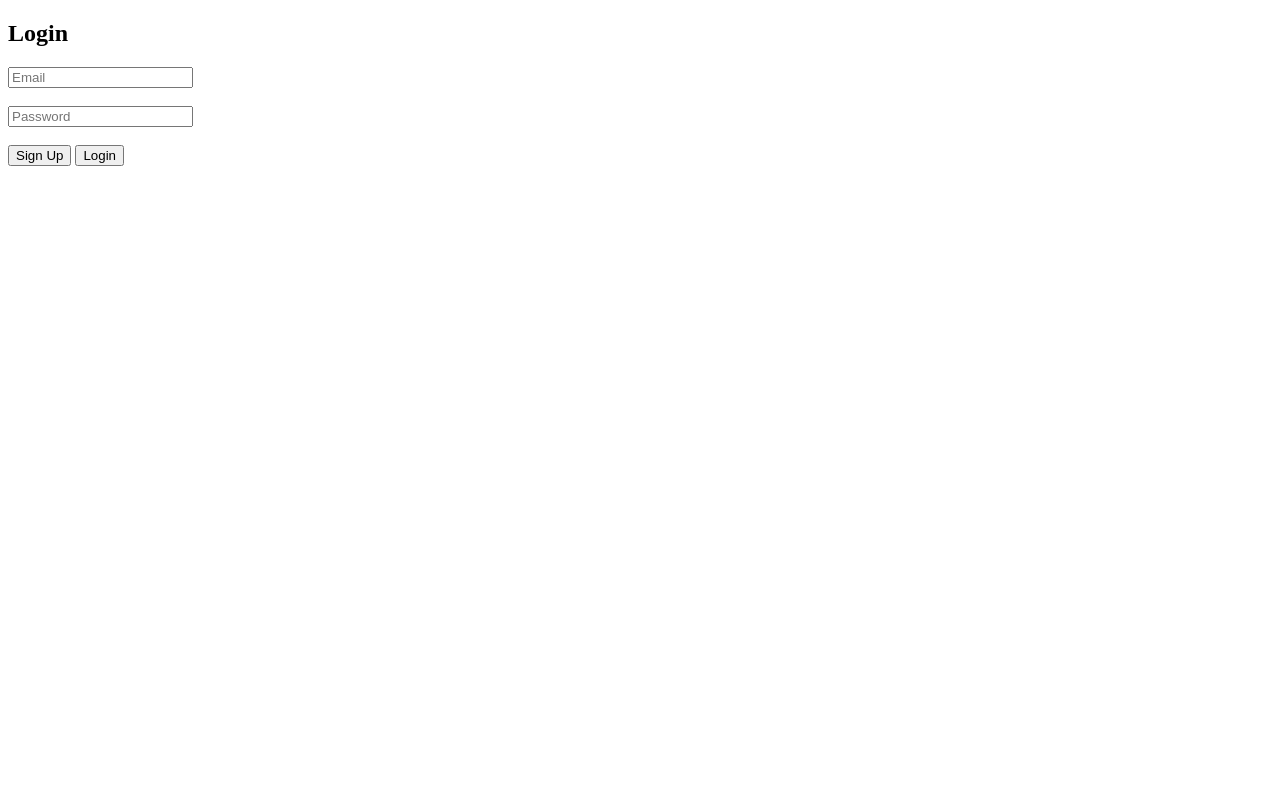
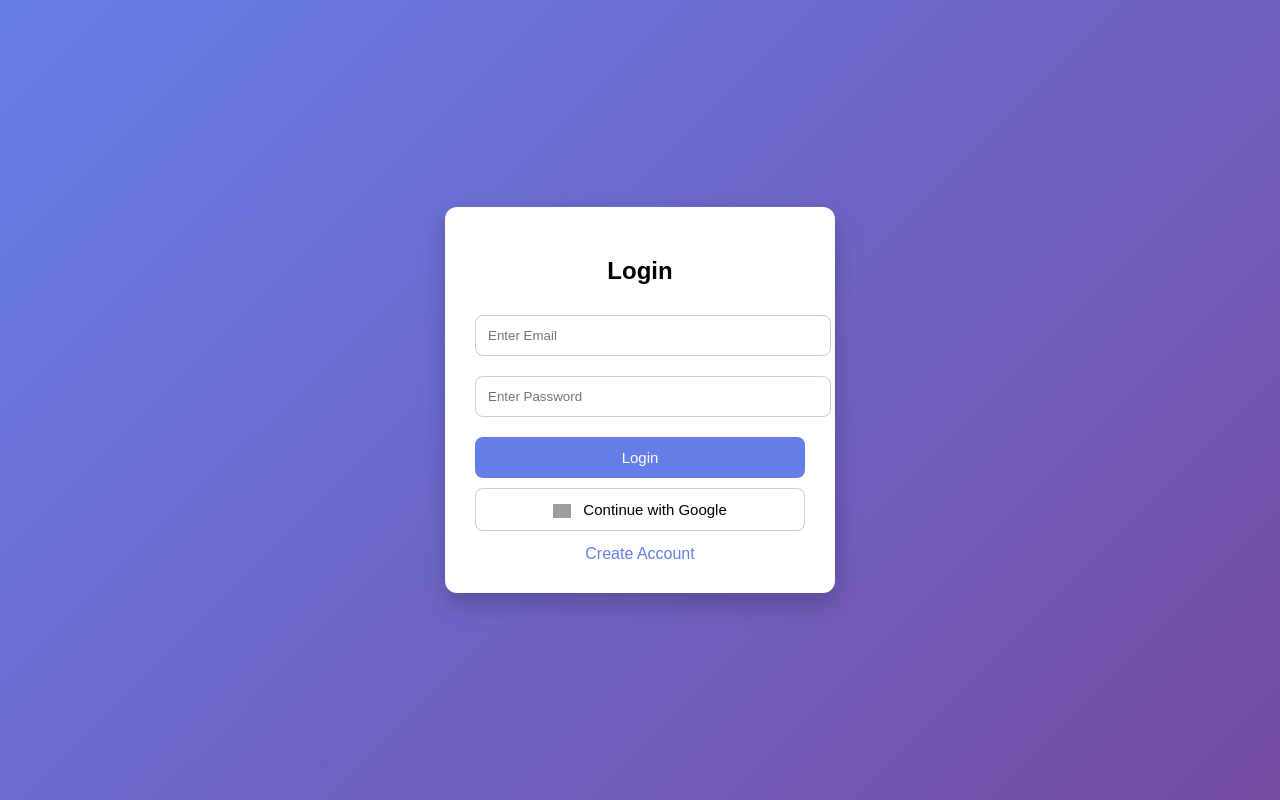
Before and after one commit to dhannjayuphade/dhannjayuphade.github.io, a website: page login.html in a window 1280 px wide. Drawn offline with Linux system fonts and the light colour scheme; grey boxes are pictures that could not be loaded.

Commit message:
Enhance login page with styling and functionality

```diff
--- a/login.html
+++ b/login.html
@@ -1,49 +1,149 @@
 <!DOCTYPE html>
 <html>
 <head>
-<title>Login</title>
+  <title>Login</title>
+  <style>
+    body {
+      margin: 0;
+      font-family: Arial;
+      background: linear-gradient(135deg,#667eea,#764ba2);
+      height: 100vh;
+      display: flex;
+      justify-content: center;
+      align-items: center;
+    }
+
+    .card {
+      background: white;
+      padding: 30px;
+      border-radius: 12px;
+      width: 330px;
+      text-align: center;
+      box-shadow: 0 10px 25px rgba(0,0,0,0.2);
+    }
+
+    h2 {
+      margin-bottom: 20px;
+    }
+
+    input {
+      width: 100%;
+      padding: 12px;
+      margin: 10px 0;
+      border-radius: 8px;
+      border: 1px solid #ccc;
+    }
+
+    button {
+      width: 100%;
+      padding: 12px;
+      margin-top: 10px;
+      border: none;
+      border-radius: 8px;
+      cursor: pointer;
+      font-size: 15px;
+    }
+
+    .login-btn {
+      background: #667eea;
+      color: white;
+    }
+
+    .google-btn {
+      background: white;
+      border: 1px solid #ccc;
+    }
+
+    .google-btn img {
+      width: 18px;
+      margin-right: 8px;
+      vertical-align: middle;
+    }
+
+    .error {
+      color: red;
+      font-size: 14px;
+    }
+
+    a {
+      display: block;
+      margin-top: 10px;
+      color: #667eea;
+      text-decoration: none;
+    }
+  </style>
 </head>
 
 <body>
 
-<h2>Login</h2>
+<div class="card">
+  <h2>Login</h2>
 
-<input id="email" placeholder="Email"><br><br>
-<input id="password" placeholder="Password"><br><br>
+  <input type="email" id="email" placeholder="Enter Email">
+  <input type="password" id="password" placeholder="Enter Password">
 
-<button onclick="signup()">Sign Up</button>
-<button onclick="login()">Login</button>
+  <button class="login-btn" onclick="login()">Login</button>
 
-<p id="msg"></p>
+  <button class="google-btn" onclick="googleLogin()">
+    <img src="https://cdn-icons-png.flaticon.com/512/281/281764.png">
+    Continue with Google
+  </button>
+
+  <p class="error" id="error"></p>
+
+  <a href="signup.html">Create Account</a>
+</div>
 
 <script type="module">
-
 import { initializeApp } from "https://www.gstatic.com/firebasejs/10.7.0/firebase-app.js";
-import { getAuth, createUserWithEmailAndPassword, signInWithEmailAndPassword }
-from "https://www.gstatic.com/firebasejs/10.7.0/firebase-auth.js";
+import {
+  getAuth,
+  signInWithEmailAndPassword,
+  GoogleAuthProvider,
+  signInWithPopup
+} from "https://www.gstatic.com/firebasejs/10.7.0/firebase-auth.js";
 
 const firebaseConfig = {
   apiKey: "AIzaSyDz443NrLvqfceSGMzNPThMS3vuJ2z0vPY",
   authDomain: "dhannjay-website.firebaseapp.com",
   projectId: "dhannjay-website",
+  storageBucket: "dhannjay-website.firebasestorage.app",
+  messagingSenderId: "73314948186",
+  appId: "1:73314948186:web:e7d64f04ba3221a21df463"
 };
 
 const app = initializeApp(firebaseConfig);
 const auth = getAuth(app);
+const provider = new GoogleAuthProvider();
 
-window.signup = () => {
-  createUserWithEmailAndPassword(auth, email.value, password.value)
-  .then(() => msg.innerText = "Signup success")
-  .catch(err => msg.innerText = err.message);
+// Email Login
+window.login = function () {
+  const email = document.getElementById("email").value;
+  const password = document.getElementById("password").value;
+  const errorBox = document.getElementById("error");
+
+  errorBox.innerText = "";
+
+  signInWithEmailAndPassword(auth, email, password)
+    .then(() => {
+      window.location.href = "profile.html";
+    })
+    .catch((error) => {
+      errorBox.innerText = error.message;
+    });
 };
 
-window.login = () => {
-  signInWithEmailAndPassword(auth, email.value, password.value)
-  .then(() => location.href = "profile.html")
-  .catch(err => msg.innerText = err.message);
+// Google Login
+window.googleLogin = function () {
+  signInWithPopup(auth, provider)
+    .then(() => {
+      window.location.href = "profile.html";
+    })
+    .catch((error) => {
+      document.getElementById("error").innerText = error.message;
+    });
 };
-
 </script>
 
 </body>
-</html>
+    </html>
```
